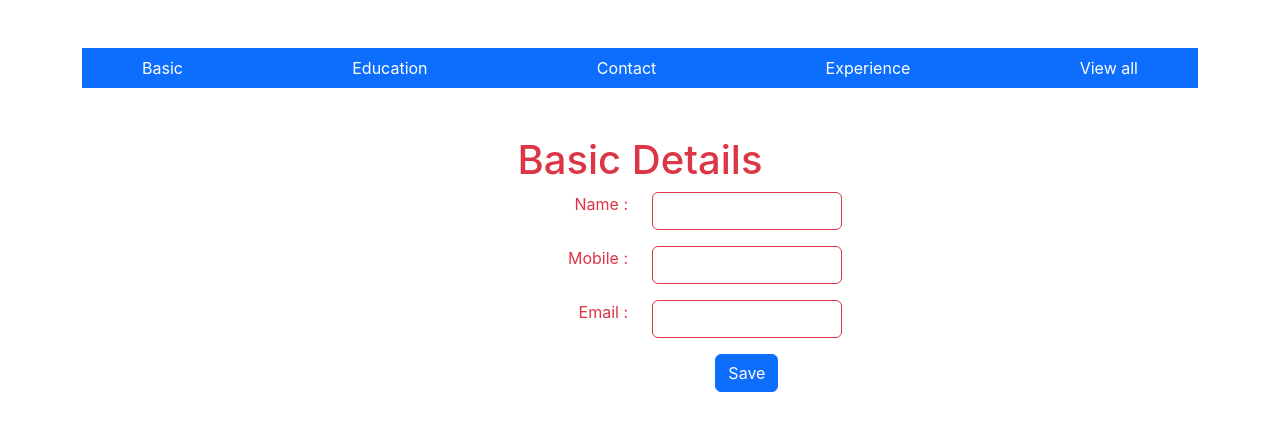
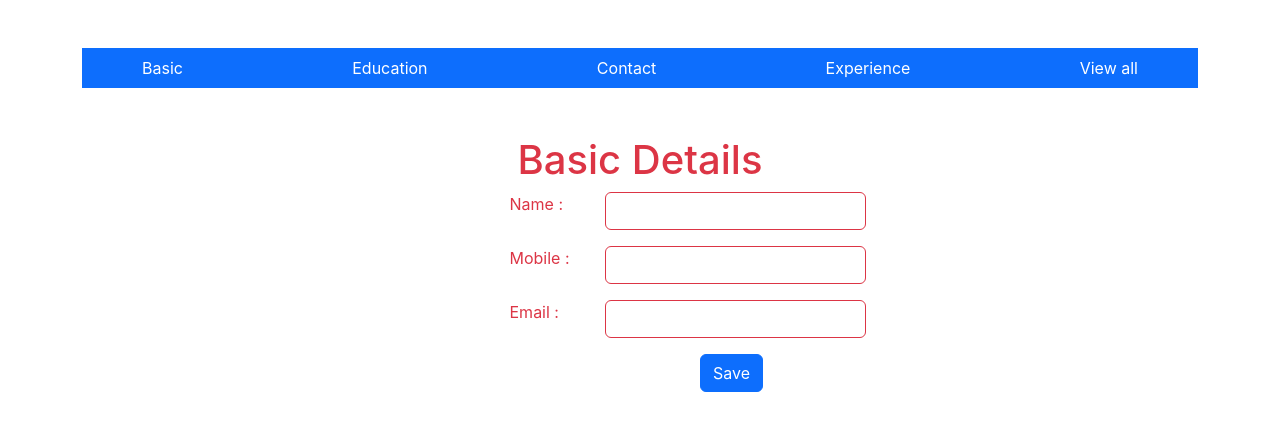
Before and after one commit to prachii007/React-Redux-Demo-App, a React (Create React App) app: page /#/basic in a window 1280 px wide. Shown: the top 430 px of the page. Built offline with nearby package versions, Linux system fonts and the light colour scheme.

Commit message:
change bootstrap classes

```diff
--- a/src/basic.js
+++ b/src/basic.js
@@ -7,7 +7,7 @@ let Mybasic = () => {
     let [emailId, pickEmailId] = useState("");
 
     let dispatch = useDispatch();
-    let basic =useSelector(state=>state.Basiclist);
+    let basic = useSelector(state => state.Basiclist);
     const save = () => {
         let basicinfo = {
             name: fullName,
@@ -36,53 +36,50 @@ let Mybasic = () => {
                 </div>
             </div>
             <div className="row justify-content-center">
-                <div className="col-lg-9">
-                    <div className="row">
-                        <div className="col-lg-6 text-end">
+                <div className="col-lg-4"></div>
+                <div className="col-lg-1">
                     <label >Name :</label>
                 </div>
                 <div className="col-lg-3">
                     <input type="text"
                         className="form-control border border-danger mb-3"
-                                onChange={obj => pickName(obj.target.value)} value={fullName}
-                            />
+                        onChange={obj => pickName(obj.target.value)} value={fullName} />
                 </div>
+                <div className="col-lg-3"></div>
             </div>
+            <div className="row justify-content-center">
+                <div className="col-lg-4"></div>
 
-                    <div className="row">
-                        <div className="col-lg-6 text-end">
+                <div className="col-lg-1 ">
                     <label>Mobile :</label>
                 </div>
                 <div className="col-lg-3">
                     <input type="number"
                         className="form-control border border-danger mb-3"
 
-                                onChange={obj => pickMobile(obj.target.value)} value={mobile}
-                            />
+                        onChange={obj => pickMobile(obj.target.value)} value={mobile} />
                 </div>
+                <div className="col-lg-3"></div>
             </div>
-                    <div className="row">
-                        <div className="col-lg-6 text-end">
+            <div className="row justify-content-center">
+                <div className="col-lg-4"></div>
+                <div className="col-lg-1">
                     <label>Email :</label>
                 </div>
                 <div className="col-lg-3">
                     <input type="email"
                         className="form-control border border-danger mb-3"
-
-                                onChange={obj => pickEmailId(obj.target.value)} value={emailId}
-                            />
+                        onChange={obj => pickEmailId(obj.target.value)} value={emailId} />
+                </div>
+                <div className="col-lg-3"></div>
+            </div>
+            <div className="row justify-content-center">
+                <div className="col-lg-6">
+                </div>
+                <div className="col-lg-6">
+                    <button className="btn btn-primary mx-5 rounded" onClick={save}>Save</button>
                 </div>
             </div>
-                    <div className="row ">
-                        <div className="col-lg-6">
-                        </div>
-                        <div className="col-lg-3 text-center ">
-                            <button className="btn btn-primary rounded" onClick={save}>Save</button>
-                        </div>
-                    </div>
-                </div>
-            </div>
-
             <div className="row">
                 <div className="col-lg-10">
                     {/* <table className="table table-bordered">
```
Lines whose indentation alone changed are shown as unchanged.
